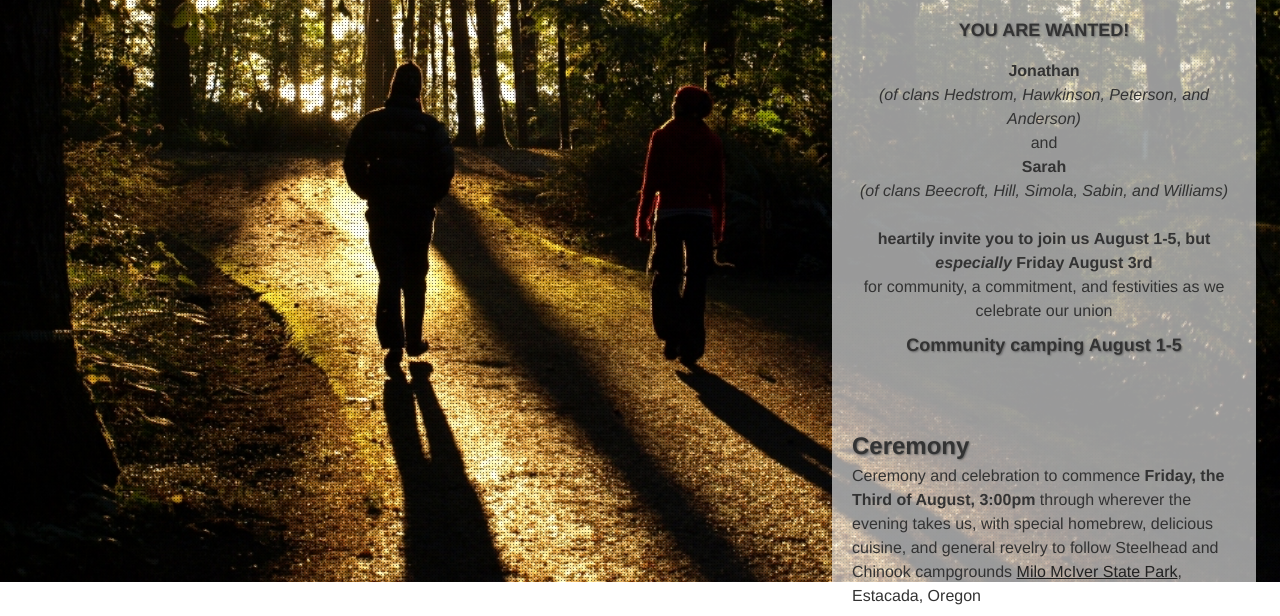
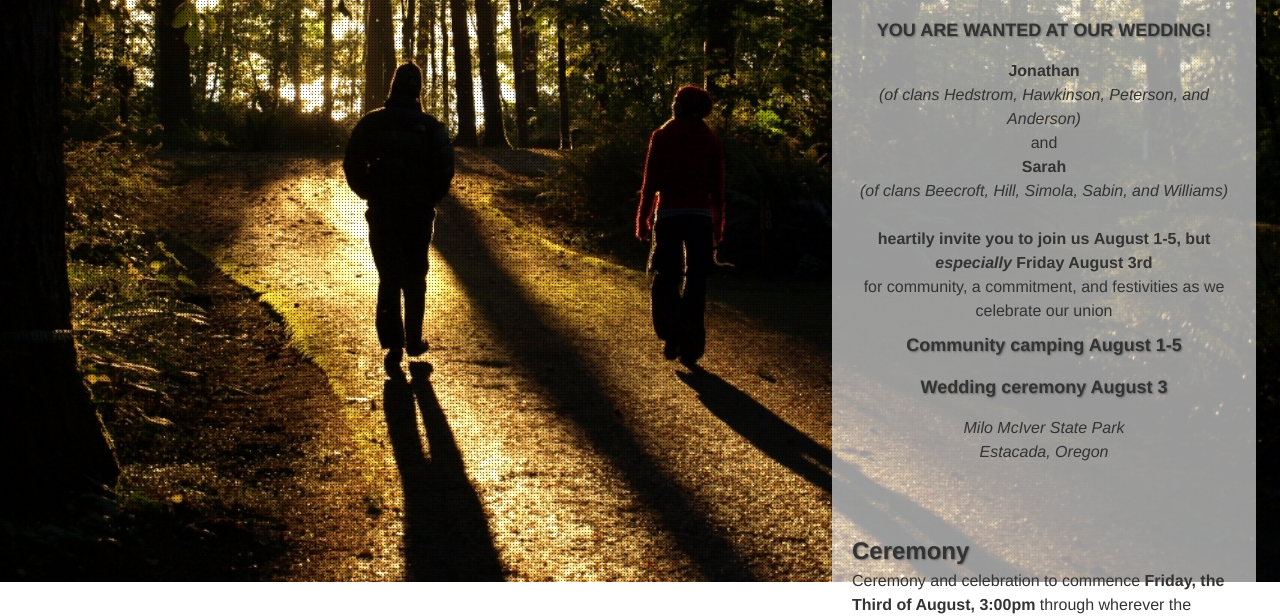
Before and after one commit to jhedstrom/merge, a plain HTML site: page index.html in a window 1280 px wide. Shown: the part 218-834 px from the top of the page. Drawn offline with nearby package versions, Linux system fonts and the light colour scheme.

Commit message:
more tinkering with the intro paragraph

```diff
--- a/index.html
+++ b/index.html
@@ -62,7 +62,7 @@
       <section id="top" class="section">
 	<h1>Sarah &amp; Jonathan<br /> August 1-5<br /> 2012</h1>
 	<h3>
-          YOU ARE WANTED!
+          YOU ARE WANTED AT OUR WEDDING!
 	</h3>
 
 	<p class="center">
@@ -78,6 +78,11 @@
 	</p>
 
 	<h3>Community camping August 1-5</h3>
+	<h3>Wedding ceremony August 3</h3>
+	<p class="center">
+	<em>Milo McIver State Park<br />
+	    Estacada, Oregon</em>
+	</p>
       </section>
 
       <section id="ceremony">
```
